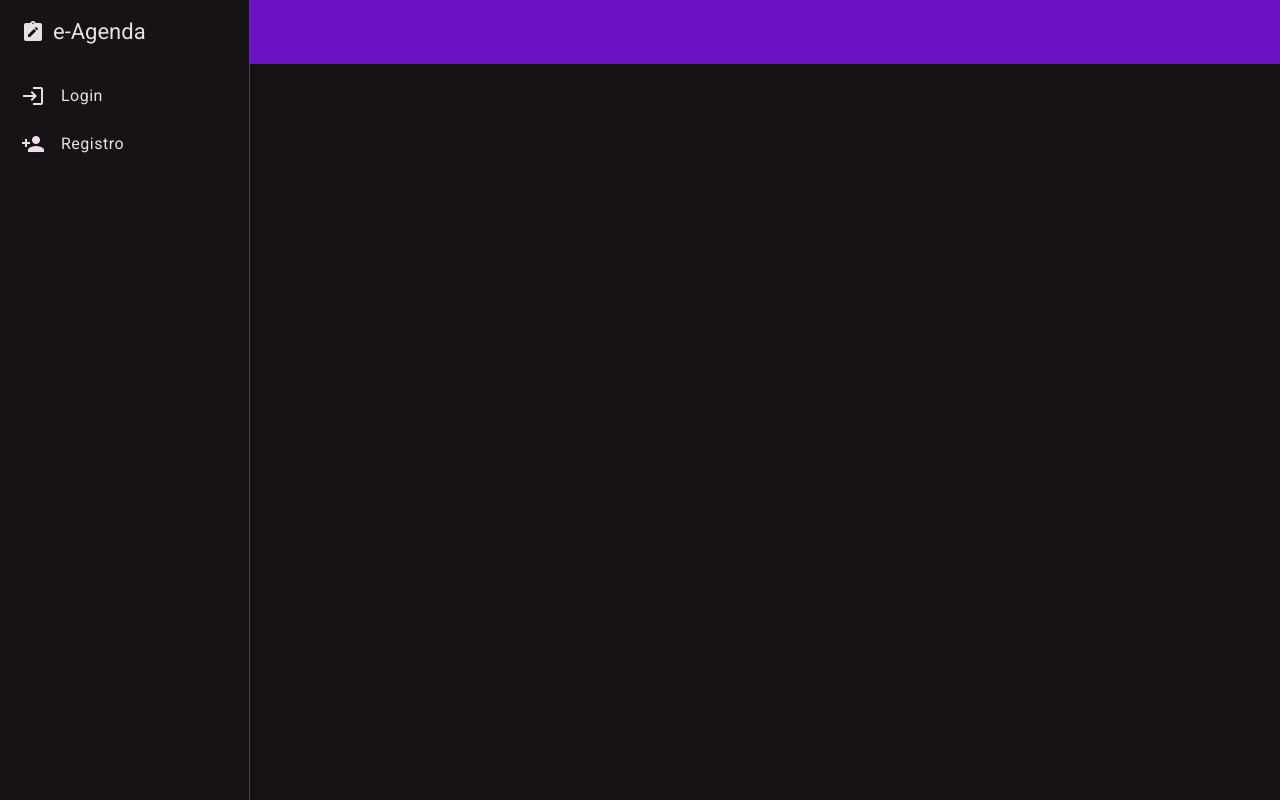
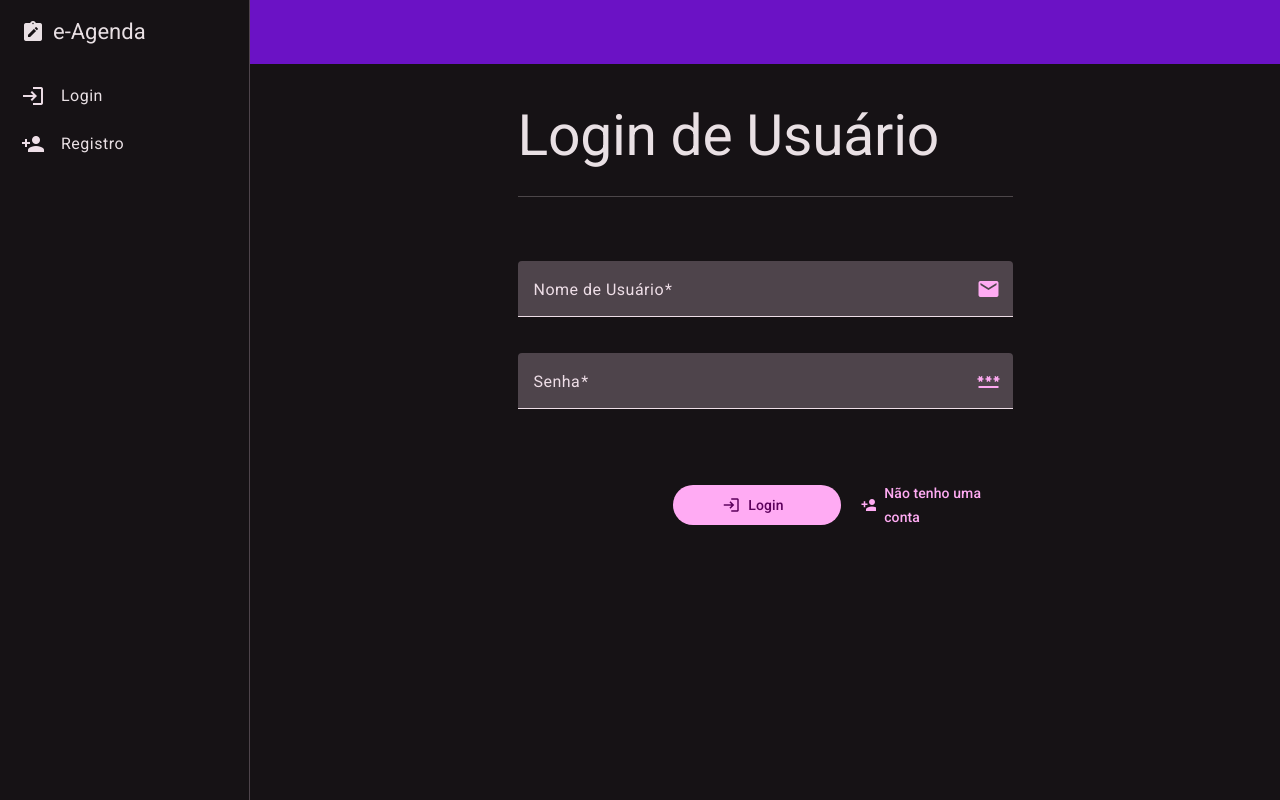
Before and after one commit to academia-do-programador/e-agenda-fullstack-2024, an Angular app in the folder client/: page /login in a window 1280 px wide. Before the commit this address led to /. Built offline with nearby package versions, Linux system fonts and the light colour scheme.

Commit message:
Implementado layout do componente de login

```diff
--- a/client/src/app/app.routes.ts
+++ b/client/src/app/app.routes.ts
@@ -1,10 +1,12 @@
 import { Routes } from '@angular/router';
 import { DashboardComponent } from './views/dashboard/dashboard.component';
 import { RegistroComponent } from './core/auth/views/registro/registro.component';
+import { LoginComponent } from './core/auth/views/login/login.component';
 
 export const routes: Routes = [
   { path: '', redirectTo: 'dashboard', pathMatch: 'full' },
   { path: 'dashboard', component: DashboardComponent },
 
   { path: 'registro', component: RegistroComponent },
+  { path: 'login', component: LoginComponent },
 ];
--- /dev/null
+++ b/client/src/app/core/auth/views/login/login.component.html
@@ -0,0 +1,61 @@
+<main class="container my-4">
+  <div class="row justify-content-center g-3 mt-2">
+    <div class="col col-md-10 col-lg-6">
+      <h1 class="display-3">Login de Usuário</h1>
+
+      <hr />
+
+      <form [formGroup]="form" (submit)="entrar()">
+        <mat-form-field class="w-100 mt-5" appearance="fill">
+          <mat-label>Nome de Usuário</mat-label>
+          <input
+            formControlName="login"
+            matInput
+            autocomplete="username"
+            placeholder="Ex: JoaoSilva12"
+          />
+          <mat-icon matSuffix color="primary">mail</mat-icon>
+          <mat-error class="text-white" *ngIf="login?.invalid">
+            <span *ngIf="login?.errors?.['required']"
+              >O login precisa ser preenchido.</span
+            >
+            <span *ngIf="login?.errors?.['minlength']"
+              >O login deve conter ao menos 3 caracteres.</span
+            >
+          </mat-error>
+        </mat-form-field>
+
+        <mat-form-field class="w-100 mt-3" appearance="fill">
+          <mat-label>Senha</mat-label>
+          <input
+            formControlName="senha"
+            matInput
+            type="password"
+            autocomplete="current-password"
+            placeholder="A senha precisa conter ao menos 6 caracteres"
+          />
+          <mat-icon matSuffix color="primary">password</mat-icon>
+          <mat-error class="text-white" *ngIf="senha?.invalid">
+            <span *ngIf="senha?.errors?.['required']"
+              >A senha precisa ser preenchida.</span
+            >
+            <span *ngIf="senha?.errors?.['minlength']"
+              >A senha deve conter ao menos 6 caracteres.</span
+            >
+          </mat-error>
+        </mat-form-field>
+
+        <div class="row justify-content-end g-2 gap-2 mt-5">
+          <button type="submit" mat-flat-button class="col-sm-4">
+            <mat-icon matIconPrefix>login</mat-icon>
+            Login
+          </button>
+          <a mat-button type="button" class="col-sm-4" routerLink="/registro">
+            <mat-icon matIconPrefix>person_add</mat-icon>
+            Não tenho uma conta
+          </a>
+        </div>
+      </form>
+    </div>
+  </div>
+</main>
--- /dev/null
+++ b/client/src/app/core/auth/views/login/login.component.ts
@@ -0,0 +1,66 @@
+import {
+  NgIf,
+  NgForOf,
+  NgSwitch,
+  NgSwitchCase,
+  AsyncPipe,
+} from '@angular/common';
+import { Component } from '@angular/core';
+import {
+  FormBuilder,
+  FormGroup,
+  ReactiveFormsModule,
+  Validators,
+} from '@angular/forms';
+import { MatButtonModule } from '@angular/material/button';
+import { MatCardModule } from '@angular/material/card';
+import { MatFormFieldModule } from '@angular/material/form-field';
+import { MatIconModule } from '@angular/material/icon';
+import { MatInputModule } from '@angular/material/input';
+import { MatSelectModule } from '@angular/material/select';
+import { Router, RouterLink } from '@angular/router';
+
+@Component({
+  selector: 'app-login',
+  standalone: true,
+  imports: [
+    NgIf,
+    NgForOf,
+    NgSwitch,
+    NgSwitchCase,
+    RouterLink,
+    AsyncPipe,
+    ReactiveFormsModule,
+    MatFormFieldModule,
+    MatInputModule,
+    MatIconModule,
+    MatButtonModule,
+    MatSelectModule,
+    MatCardModule,
+  ],
+  templateUrl: './login.component.html',
+})
+export class LoginComponent {
+  form: FormGroup;
+
+  constructor(private fb: FormBuilder, private router: Router) {
+    this.form = this.fb.group({
+      login: ['', [Validators.required, Validators.minLength(3)]],
+      senha: ['', [Validators.required, Validators.minLength(6)]],
+    });
+  }
+
+  get login() {
+    return this.form.get('login');
+  }
+
+  get senha() {
+    return this.form.get('senha');
+  }
+
+  public entrar() {
+    if (this.form.invalid) {
+      return;
+    }
+  }
+}
```
